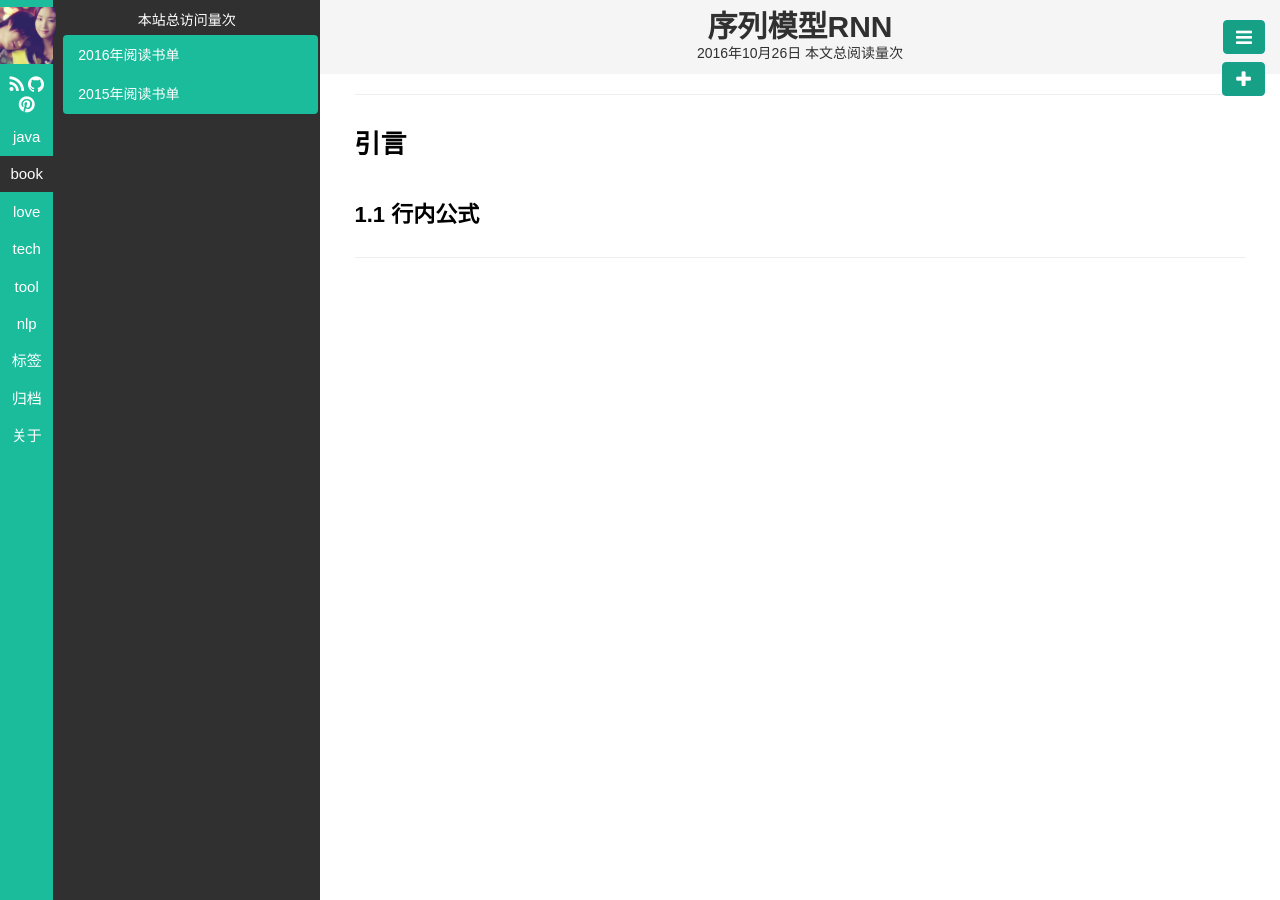
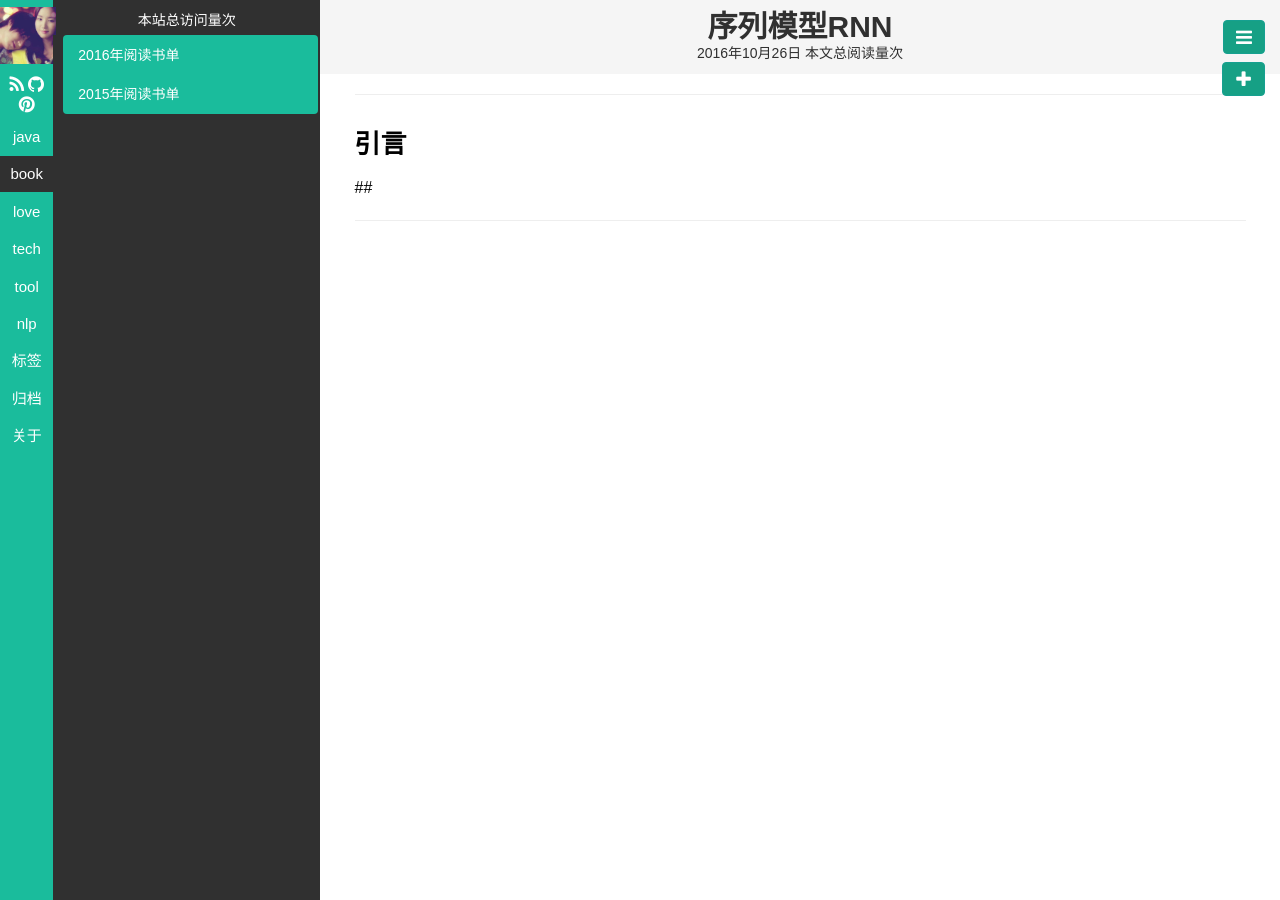
Before and after one commit to whaozl/whaozl.github.io, a Jekyll site: the page built from _posts/nlp/2016-10-26-nlp-rnn.md, in a window 1280 px wide. Built offline with Jekyll 4.4.1, drawn with Linux system fonts in a browser that asks for light colours; comment, search, counter and statistics services are not loaded.

Commit message:
先清空

```diff
--- a/_posts/nlp/2016-10-26-nlp-rnn.md
+++ b/_posts/nlp/2016-10-26-nlp-rnn.md
@@ -15,4 +15,14 @@ description:
 
 
 
-### 1.1 行内公式
+
+
+
+
+
+
+
+
+
+
+##
```
